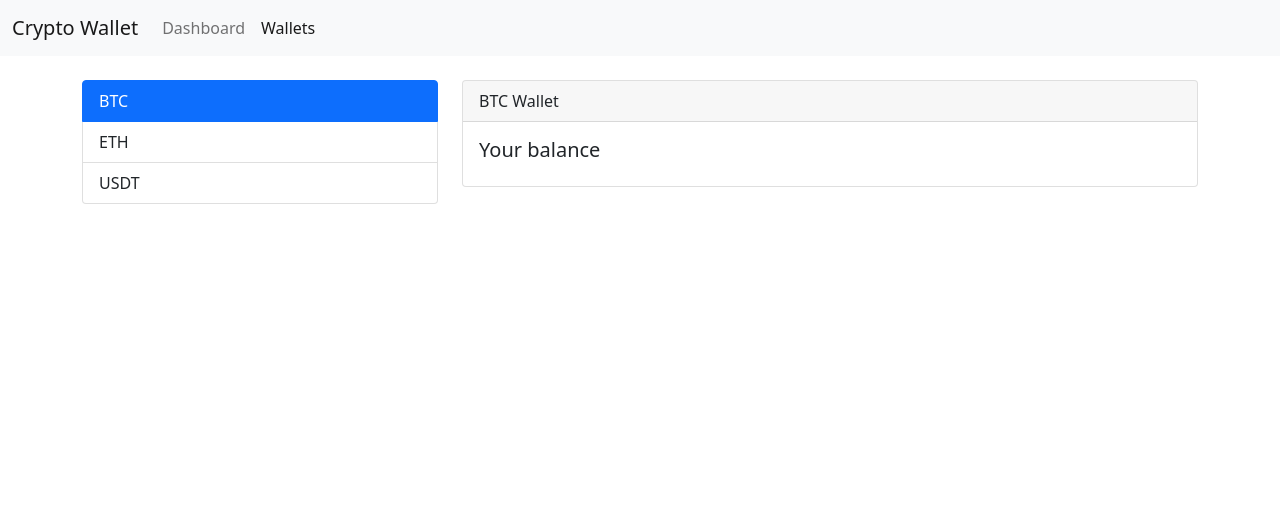
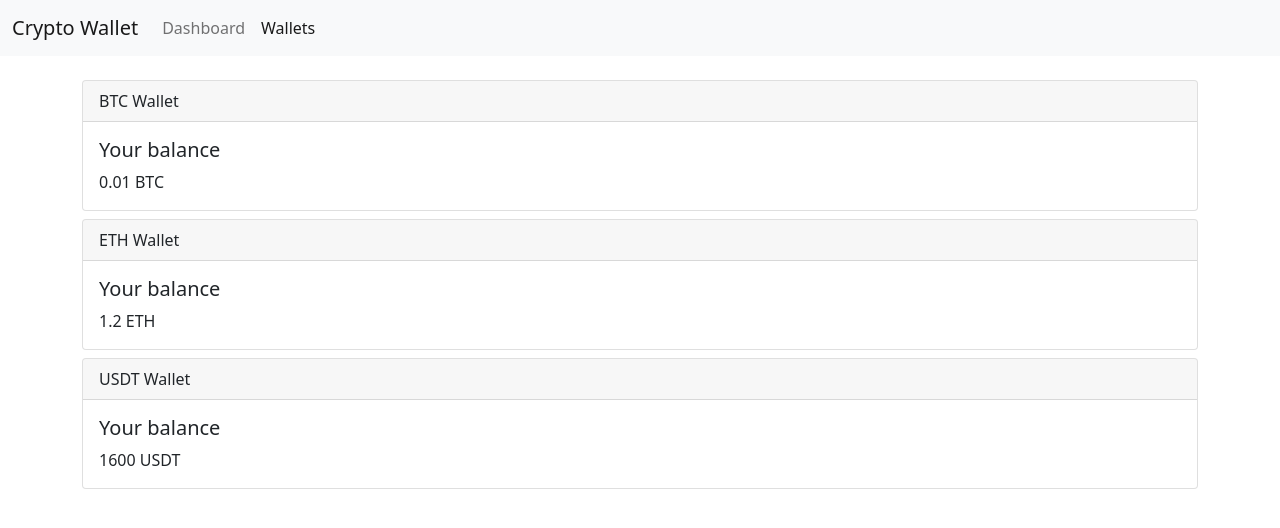
Before and after one commit to kkobzar/testTask-cryptoWallet, a Vue app: page /wallet in a window 1280 px wide. Shown: the top 528 px of the page. Built offline with nearby package versions, Linux system fonts and the light colour scheme.

Commit message:
Wallets as a list

```diff
--- a/public/main.css
+++ /dev/null
@@ -1,73 +0,0 @@
-/*reset.css*/
-/* RESETS */
-*,
-*::before,
-*::after {
-    box-sizing: border-box;
-}
-*:focus {
-    outline: 3px dashed #228bec;
-}
-html {
-    font: 62.5% / 1.15 sans-serif;
-}
-h1,
-h2 {
-    margin-bottom: 0;
-}
-ul {
-    list-style: none;
-    padding: 0;
-}
-button {
-    border: none;
-    margin: 0;
-    padding: 0;
-    width: auto;
-    overflow: visible;
-    background: transparent;
-    color: inherit;
-    font: inherit;
-    line-height: normal;
-    -webkit-font-smoothing: inherit;
-    -moz-osx-font-smoothing: inherit;
-    -webkit-appearance: none;
-}
-button::-moz-focus-inner {
-    border: 0;
-}
-button,
-input,
-optgroup,
-select,
-textarea {
-    font-family: inherit;
-    font-size: 100%;
-    line-height: 1.15;
-    margin: 0;
-}
-button,
-input {
-    /* 1 */
-    overflow: visible;
-}
-input[type="text"] {
-    border-radius: 0;
-}
-body {
-    width: 100%;
-    max-width: 68rem;
-    margin: 0 auto;
-    font: 1.6rem/1.25 "Helvetica Neue", Helvetica, Arial, sans-serif;
-    background-color: #f5f5f5;
-    color: #4d4d4d;
-    -moz-osx-font-smoothing: grayscale;
-    -webkit-font-smoothing: antialiased;
-}
-@media screen and (min-width: 620px) {
-    body {
-        font-size: 1.9rem;
-        line-height: 1.31579;
-    }
-}
-/*END RESETS*/
--- a/src/components/Wallet.vue
+++ b/src/components/Wallet.vue
@@ -3,22 +3,22 @@
   <div class="container py-4">
     <div class="row">
 <!--      Wallets list-->
-      <div class="col-md-4 col-12">
+<!--      <div class="col-md-4 col-12">
         <ul class="list-group wallets-list">
-          <li v-for="coin in avaliableCoins" @click="selectCoin(coin)" class="list-group-item" :class="{active:selectedCoin === coin}">
+          <li v-for="coin in availableCoins" @click="selectCoin(coin)" class="list-group-item" :class="{active:selectedCoin === coin}">
             {{ coin }}</li>
         </ul>
-      </div>
+      </div>-->
 
 <!--      Wallet content-->
-      <div class="col-md-8 col-12">
-        <div class="card">
+      <div class="col-12">
+        <div v-for="coin in availableCoins" class="card mb-2">
           <div class="card-header">
-            {{selectedCoin}} Wallet
+            {{coin}} Wallet
           </div>
           <div class="card-body">
             <h5 class="card-title">Your balance</h5>
-            <p class="card-text"></p>
+            <p class="card-text">{{wallets[coin]}} {{coin}}</p>
           </div>
         </div>
       </div>
@@ -37,7 +37,7 @@ export default {
         ETH:1.2,
         USDT:1600
       },
-      avaliableCoins:['BTC','ETH','USDT'],
+      availableCoins:['BTC','ETH','USDT'],
       selectedCoin:'BTC',
       connection:null
     }
```
